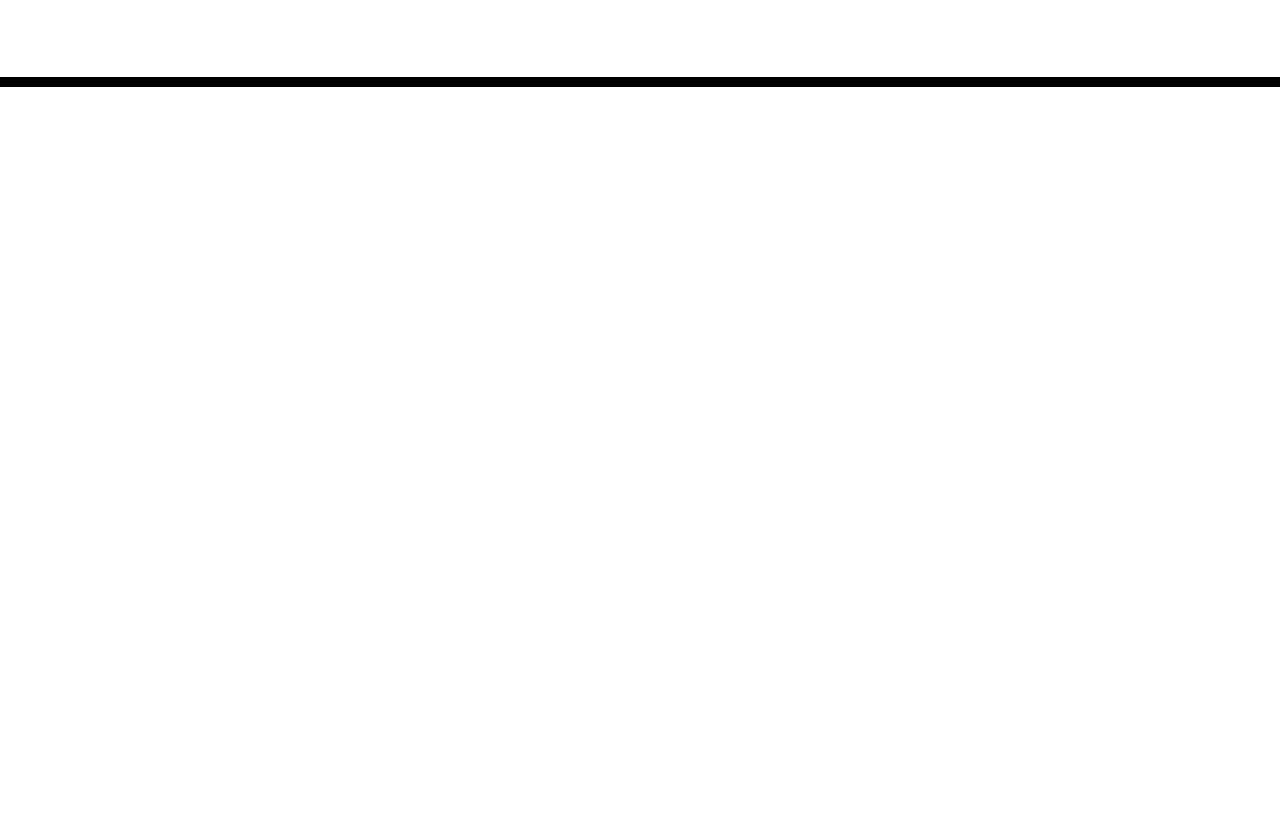
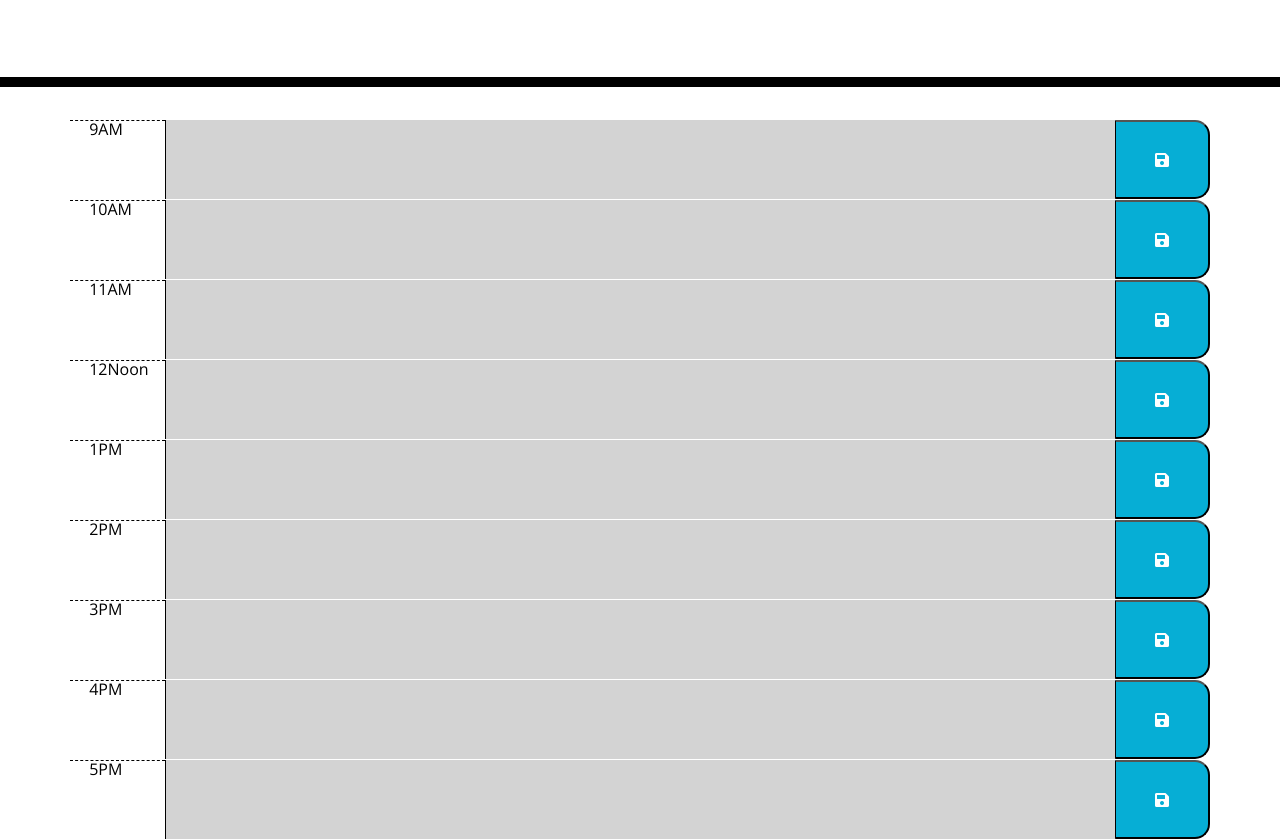
Before and after one commit to Nrasool21/work-day-scheduler, a plain HTML site: page index.html in a window 1280 px wide. Shown: the part 181-1020 px from the top of the page. Before the commit the page ends 800 px from the top, so only its background shows below. Drawn offline with nearby package versions, Linux system fonts and the light colour scheme.

Commit message:
updated html boilerplate

```diff
--- a/index.html
+++ b/index.html
@@ -29,7 +29,59 @@
       <p id="currentDay" class="lead"></p>
     </header>
     <div class="container">
-      <!-- Timeblocks go here -->
+      <div class="row">
+        <div class="col-md-1 hour"> 9AM </div>
+          <textarea class="col-md-10 past"></textarea>
+          <button class="col-md-1 saveBtn"><i class="fas fa-save"></i></button>
+      </div>
+
+      <div class="row">
+        <div class="col-md-1 hour"> 10AM </div>
+          <textarea class="col-md-10 past"></textarea>
+          <button class="col-md-1 saveBtn"><i class="fas fa-save"></i></button>
+      </div>
+
+      <div class="row">
+        <div class="col-md-1 hour"> 11AM </div>
+          <textarea class="col-md-10 past"></textarea>
+          <button class="col-md-1 saveBtn"><i class="fas fa-save"></i></button>
+      </div>
+
+      <div class="row">
+        <div class="col-md-1 hour"> 12Noon </div>
+          <textarea class="col-md-10 past"></textarea>
+          <button class="col-md-1 saveBtn"><i class="fas fa-save"></i></button>
+      </div>
+
+      <div class="row">
+        <div class="col-md-1 hour"> 1PM </div>
+          <textarea class="col-md-10 past"></textarea>
+          <button class="col-md-1 saveBtn"><i class="fas fa-save"></i></button>
+      </div>
+
+      <div class="row">
+        <div class="col-md-1 hour"> 2PM </div>
+          <textarea class="col-md-10 past"></textarea>
+          <button class="col-md-1 saveBtn"><i class="fas fa-save"></i></button>
+      </div>
+
+      <div class="row">
+        <div class="col-md-1 hour"> 3PM </div>
+          <textarea class="col-md-10 past"></textarea>
+          <button class="col-md-1 saveBtn"><i class="fas fa-save"></i></button>
+      </div>
+
+      <div class="row">
+        <div class="col-md-1 hour"> 4PM </div>
+          <textarea class="col-md-10 past"></textarea>
+          <button class="col-md-1 saveBtn"><i class="fas fa-save"></i></button>
+      </div>
+
+      <div class="row">
+        <div class="col-md-1 hour"> 5PM </div>
+          <textarea class="col-md-10 past"></textarea>
+          <button class="col-md-1 saveBtn"><i class="fas fa-save"></i></button>
+      </div>
     </div>
 
     <script src="https://cdnjs.cloudflare.com/ajax/libs/jquery/3.2.1/jquery.min.js"></script>
```
